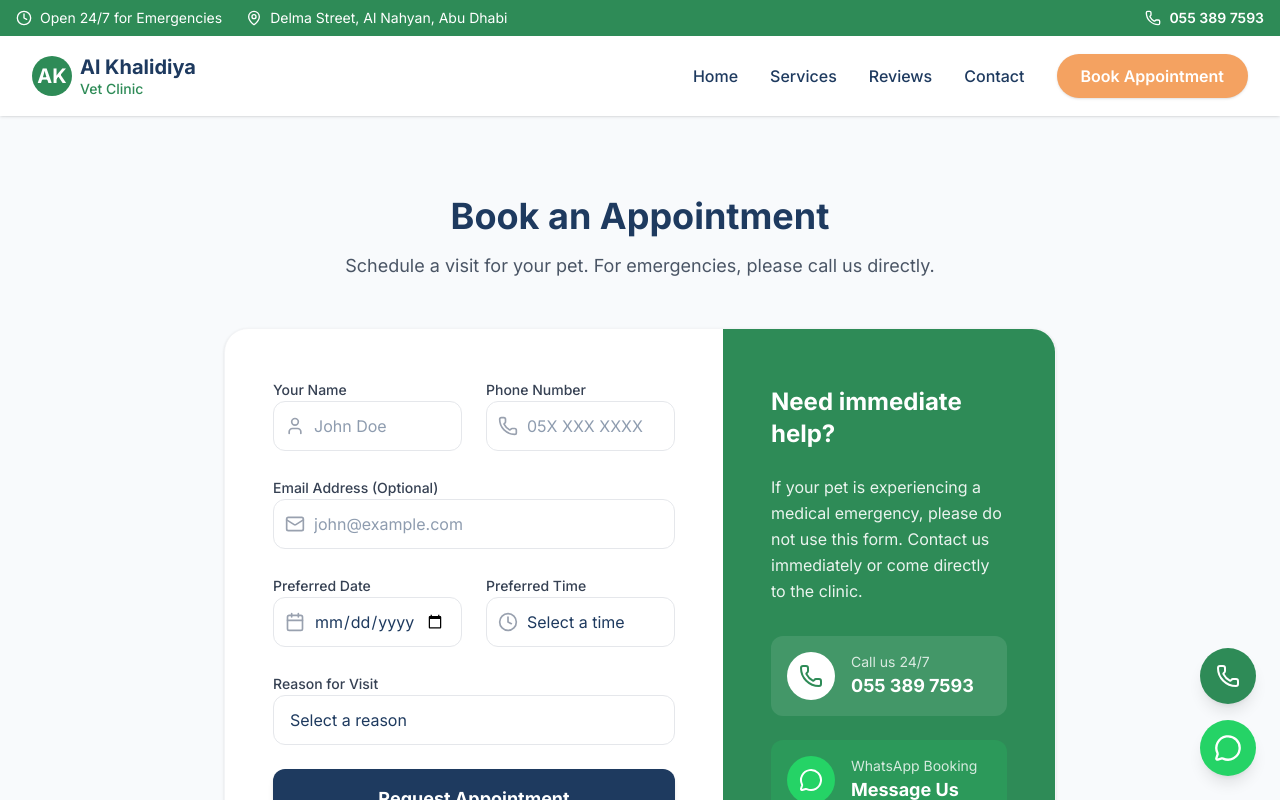
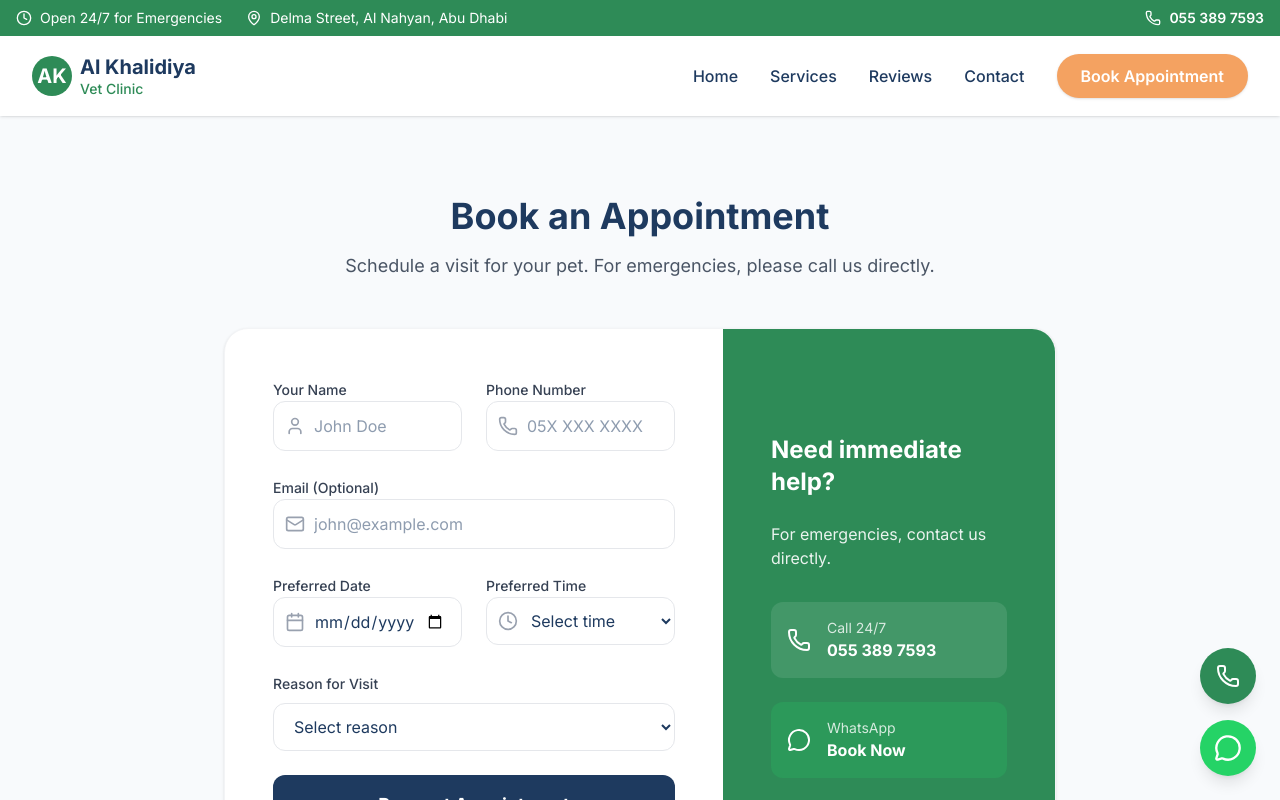
Before and after one commit to yazidqaddi/Al-khalidiyah-Vet-Clinic, a React (Vite) app: page /booking in a window 1280 px wide. Shown: the top 800 px of the page. Built offline with nearby package versions, Linux system fonts and the light colour scheme.

Commit message:
Booking.tsx

```diff
--- a/src/pages/Booking.tsx
+++ b/src/pages/Booking.tsx
@@ -1,20 +1,68 @@
-import React, { useState } from 'react';
-import { Calendar, Clock, User, Phone, Mail, MessageCircle } from 'lucide-react';
+"use client";
+
+import React, { useState } from "react";
+import { Calendar, Clock, User, Phone, Mail, MessageCircle } from "lucide-react";
 
 export default function Booking() {
   const [isSubmitted, setIsSubmitted] = useState(false);
+  const [loading, setLoading] = useState(false);
 
-  const handleSubmit = (e: React.FormEvent) => {
+  const [formData, setFormData] = useState({
+    name: "",
+    phone: "",
+    email: "",
+    date: "",
+    time: "",
+    reason: ""
+  });
+
+  const handleChange = (e: React.ChangeEvent<HTMLInputElement | HTMLSelectElement>) => {
+    setFormData({
+      ...formData,
+      [e.target.name]: e.target.value
+    });
+  };
+
+  const handleSubmit = async (e: React.FormEvent) => {
     e.preventDefault();
-    // In a real app, this would send data to a backend
-    setIsSubmitted(true);
+    setLoading(true);
+
+    try {
+      await fetch(
+        "https://script.google.com/macros/s/AKfycbwdCYeAKN_XQpkoJBGJlQZGOHiYNmNWmebt6L0m6wtOTRJoEzqEsTJxU9isX8XDEsT_vg/exec",
+        {
+          method: "POST",
+          body: JSON.stringify(formData)
+        }
+      );
+
+      setIsSubmitted(true);
+
+      setFormData({
+        name: "",
+        phone: "",
+        email: "",
+        date: "",
+        time: "",
+        reason: ""
+      });
+
+    } catch (error) {
+      console.error(error);
+      alert("Error sending booking. Please try again.");
+    }
+
+    setLoading(false);
   };
 
   return (
     <div className="pt-20 pb-16 bg-background min-h-screen">
       <div className="max-w-4xl mx-auto px-4 sm:px-6 lg:px-8">
+
         <div className="text-center mb-12">
-          <h1 className="text-4xl font-bold text-secondary mb-4">Book an Appointment</h1>
+          <h1 className="text-4xl font-bold text-secondary mb-4">
+            Book an Appointment
+          </h1>
           <p className="text-gray-600 text-lg">
             Schedule a visit for your pet. For emergencies, please call us directly.
           </p>
@@ -22,8 +70,10 @@ export default function Booking() {
 
         <div className="bg-white rounded-3xl shadow-sm border border-gray-100 overflow-hidden">
           <div className="grid grid-cols-1 md:grid-cols-5">
-            {/* Form Section */}
+
+            {/* FORM SECTION */}
             <div className="p-8 md:p-12 md:col-span-3">
+
               {isSubmitted ? (
                 <div className="h-full flex flex-col items-center justify-center text-center space-y-4 py-12">
                   <div className="w-20 h-20 bg-green-100 text-green-500 rounded-full flex items-center justify-center mb-4">
@@ -31,10 +81,15 @@ export default function Booking() {
                       <path strokeLinecap="round" strokeLinejoin="round" strokeWidth={2} d="M5 13l4 4L19 7" />
                     </svg>
                   </div>
-                  <h3 className="text-2xl font-bold text-secondary">Request Received!</h3>
+
+                  <h3 className="text-2xl font-bold text-secondary">
+                    Request Received!
+                  </h3>
+
                   <p className="text-gray-600">
-                    Thank you for booking with Al Khalidiya Vet Clinic. Our team will contact you shortly to confirm your appointment time.
+                    Thank you for booking with Al Khalidiya Vet Clinic. Our team will contact you shortly.
                   </p>
+
                   <button
                     onClick={() => setIsSubmitted(false)}
                     className="mt-8 text-primary font-semibold hover:underline"
@@ -44,101 +99,171 @@ export default function Booking() {
                 </div>
               ) : (
                 <form onSubmit={handleSubmit} className="space-y-6">
+
+                  {/* NAME + PHONE */}
                   <div className="grid grid-cols-1 sm:grid-cols-2 gap-6">
+
                     <div className="space-y-2">
                       <label className="text-sm font-medium text-gray-700">Your Name</label>
                       <div className="relative">
                         <User className="absolute left-3 top-1/2 -translate-y-1/2 w-5 h-5 text-gray-400" />
-                        <input required type="text" className="w-full pl-10 pr-4 py-3 rounded-xl border border-gray-200 focus:border-primary focus:ring-2 focus:ring-primary/20 outline-none transition-all" placeholder="John Doe" />
+                        <input
+                          name="name"
+                          value={formData.name}
+                          onChange={handleChange}
+                          required
+                          type="text"
+                          placeholder="John Doe"
+                          className="w-full pl-10 pr-4 py-3 rounded-xl border border-gray-200"
+                        />
                       </div>
                     </div>
+
                     <div className="space-y-2">
                       <label className="text-sm font-medium text-gray-700">Phone Number</label>
                       <div className="relative">
                         <Phone className="absolute left-3 top-1/2 -translate-y-1/2 w-5 h-5 text-gray-400" />
-                        <input required type="tel" className="w-full pl-10 pr-4 py-3 rounded-xl border border-gray-200 focus:border-primary focus:ring-2 focus:ring-primary/20 outline-none transition-all" placeholder="05X XXX XXXX" />
+                        <input
+                          name="phone"
+                          value={formData.phone}
+                          onChange={handleChange}
+                          required
+                          type="tel"
+                          placeholder="05X XXX XXXX"
+                          className="w-full pl-10 pr-4 py-3 rounded-xl border border-gray-200"
+                        />
                       </div>
+                    </div>
+
+                  </div>
+
+                  {/* EMAIL */}
+                  <div className="space-y-2">
+                    <label className="text-sm font-medium text-gray-700">Email (Optional)</label>
+                    <div className="relative">
+                      <Mail className="absolute left-3 top-1/2 -translate-y-1/2 w-5 h-5 text-gray-400" />
+                      <input
+                        name="email"
+                        value={formData.email}
+                        onChange={handleChange}
+                        type="email"
+                        placeholder="john@example.com"
+                        className="w-full pl-10 pr-4 py-3 rounded-xl border border-gray-200"
+                      />
                     </div>
                   </div>
 
-                  <div className="space-y-2">
-                    <label className="text-sm font-medium text-gray-700">Email Address (Optional)</label>
-                    <div className="relative">
-                      <Mail className="absolute left-3 top-1/2 -translate-y-1/2 w-5 h-5 text-gray-400" />
-                      <input type="email" className="w-full pl-10 pr-4 py-3 rounded-xl border border-gray-200 focus:border-primary focus:ring-2 focus:ring-primary/20 outline-none transition-all" placeholder="john@example.com" />
-                    </div>
-                  </div>
+                  {/* DATE + TIME */}
+                  <div className="grid grid-cols-1 sm:grid-cols-2 gap-6">
 
-                  <div className="grid grid-cols-1 sm:grid-cols-2 gap-6">
                     <div className="space-y-2">
                       <label className="text-sm font-medium text-gray-700">Preferred Date</label>
                       <div className="relative">
                         <Calendar className="absolute left-3 top-1/2 -translate-y-1/2 w-5 h-5 text-gray-400" />
-                        <input required type="date" className="w-full pl-10 pr-4 py-3 rounded-xl border border-gray-200 focus:border-primary focus:ring-2 focus:ring-primary/20 outline-none transition-all" />
+                        <input
+                          name="date"
+                          value={formData.date}
+                          onChange={handleChange}
+                          required
+                          type="date"
+                          className="w-full pl-10 pr-4 py-3 rounded-xl border border-gray-200"
+                        />
                       </div>
                     </div>
+
                     <div className="space-y-2">
                       <label className="text-sm font-medium text-gray-700">Preferred Time</label>
                       <div className="relative">
                         <Clock className="absolute left-3 top-1/2 -translate-y-1/2 w-5 h-5 text-gray-400" />
-                        <select required className="w-full pl-10 pr-4 py-3 rounded-xl border border-gray-200 focus:border-primary focus:ring-2 focus:ring-primary/20 outline-none transition-all appearance-none bg-white">
-                          <option value="">Select a time</option>
-                          <option value="morning">Morning (8AM - 12PM)</option>
-                          <option value="afternoon">Afternoon (12PM - 4PM)</option>
-                          <option value="evening">Evening (4PM - 8PM)</option>
+                        <select
+                          name="time"
+                          value={formData.time}
+                          onChange={handleChange}
+                          required
+                          className="w-full pl-10 pr-4 py-3 rounded-xl border border-gray-200"
+                        >
+                          <option value="">Select time</option>
+                          <option value="morning">Morning</option>
+                          <option value="afternoon">Afternoon</option>
+                          <option value="evening">Evening</option>
                         </select>
                       </div>
                     </div>
+
                   </div>
 
-                  <div className="space-y-2">
+                  {/* REASON */}
+                  <div>
                     <label className="text-sm font-medium text-gray-700">Reason for Visit</label>
-                    <select required className="w-full px-4 py-3 rounded-xl border border-gray-200 focus:border-primary focus:ring-2 focus:ring-primary/20 outline-none transition-all appearance-none bg-white">
-                      <option value="">Select a reason</option>
-                      <option value="checkup">General Check-up</option>
+                    <select
+                      name="reason"
+                      value={formData.reason}
+                      onChange={handleChange}
+                      required
+                      className="w-full mt-2 px-4 py-3 rounded-xl border border-gray-200"
+                    >
+                      <option value="">Select reason</option>
+                      <option value="checkup">Check-up</option>
                       <option value="vaccination">Vaccination</option>
                       <option value="grooming">Grooming</option>
                       <option value="illness">Illness / Injury</option>
-                      <option value="other">Other</option>
                     </select>
                   </div>
 
-                  <button type="submit" className="w-full bg-secondary hover:bg-secondary/90 text-white py-4 rounded-xl font-bold text-lg transition-colors shadow-md">
-                    Request Appointment
+                  {/* SUBMIT */}
+                  <button
+                    type="submit"
+                    disabled={loading}
+                    className="w-full bg-secondary text-white py-4 rounded-xl font-bold text-lg"
+                  >
+                    {loading ? "Sending..." : "Request Appointment"}
                   </button>
+
                 </form>
               )}
+
             </div>
 
-            {/* Info Section */}
+            {/* SIDE PANEL */}
             <div className="bg-primary p-8 md:p-12 text-white md:col-span-2 flex flex-col justify-center">
-              <h3 className="text-2xl font-bold mb-6">Need immediate help?</h3>
-              <p className="mb-8 opacity-90 leading-relaxed">
-                If your pet is experiencing a medical emergency, please do not use this form. Contact us immediately or come directly to the clinic.
+
+              <h3 className="text-2xl font-bold mb-6">
+                Need immediate help?
+              </h3>
+
+              <p className="mb-8 opacity-90">
+                For emergencies, contact us directly.
               </p>
 
               <div className="space-y-6">
-                <a href="tel:0553897593" className="flex items-center space-x-4 bg-white/10 hover:bg-white/20 p-4 rounded-xl transition-colors">
-                  <div className="w-12 h-12 bg-white text-primary rounded-full flex items-center justify-center shrink-0">
-                    <Phone className="w-6 h-6" />
-                  </div>
+
+                <a
+                  href="tel:0553897593"
+                  className="flex items-center space-x-4 bg-white/10 p-4 rounded-xl"
+                >
+                  <Phone />
                   <div>
-                    <div className="text-sm opacity-80">Call us 24/7</div>
-                    <div className="font-bold text-lg">055 389 7593</div>
+                    <div className="text-sm opacity-80">Call 24/7</div>
+                    <div className="font-bold">055 389 7593</div>
                   </div>
                 </a>
 
-                <a href="https://wa.me/971553897593" target="_blank" rel="noopener noreferrer" className="flex items-center space-x-4 bg-[#25D366]/20 hover:bg-[#25D366]/30 p-4 rounded-xl transition-colors">
-                  <div className="w-12 h-12 bg-[#25D366] text-white rounded-full flex items-center justify-center shrink-0">
-                    <MessageCircle className="w-6 h-6" />
-                  </div>
+                <a
+                  href="https://wa.me/971553897593?text=I%20want%20to%20book%20an%20appointment"
+                  target="_blank"
+                  className="flex items-center space-x-4 bg-[#25D366]/20 p-4 rounded-xl"
+                >
+                  <MessageCircle />
                   <div>
-                    <div className="text-sm opacity-80">WhatsApp Booking</div>
-                    <div className="font-bold text-lg">Message Us</div>
+                    <div className="text-sm opacity-80">WhatsApp</div>
+                    <div className="font-bold">Book Now</div>
                   </div>
                 </a>
+
               </div>
+
             </div>
+
           </div>
         </div>
       </div>
```
